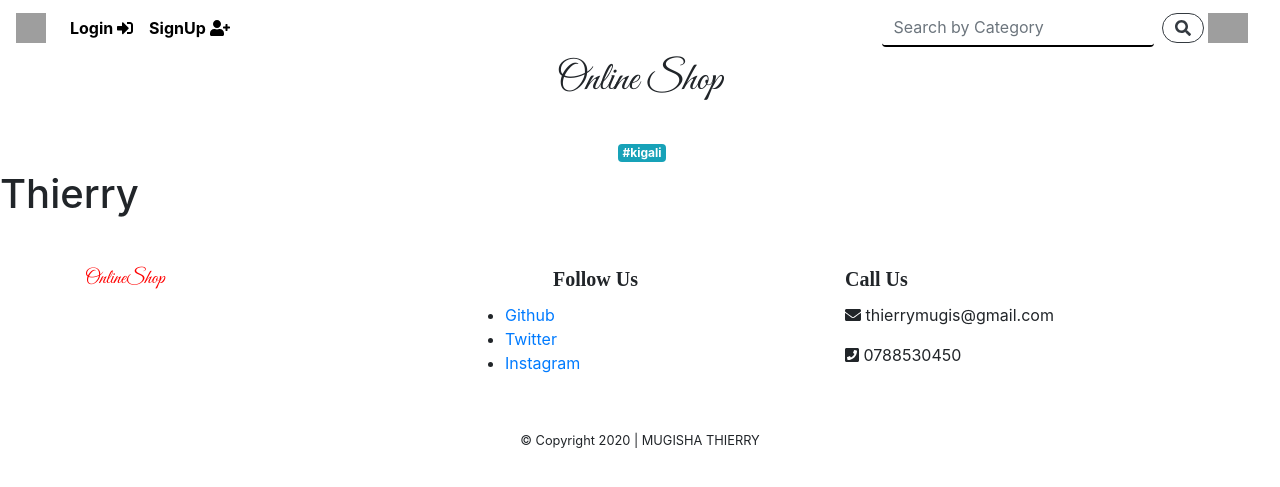
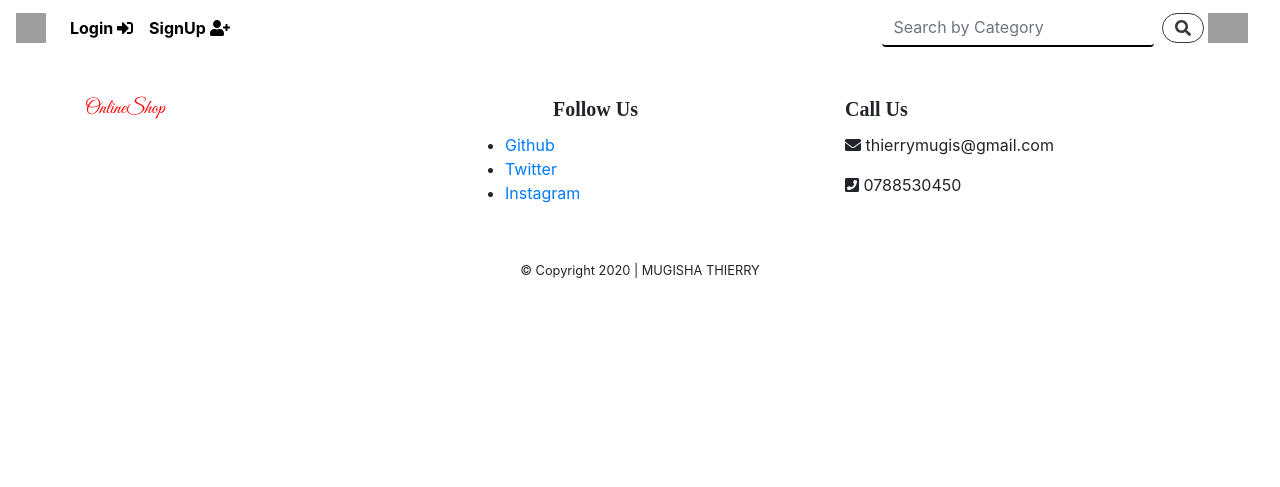
Before and after one commit to mugisha-thierry/online-shop, a Django app: page / in a window 1280 px wide. Shown: the top 487 px of the page. Run offline with Django 3.2, Linux system fonts and the light colour scheme; some libraries are stand-ins or nearby versions; grey boxes are pictures that could not be loaded.

Commit message:
Modified navbar

```diff
--- a/app/templates/navbar.html
+++ b/app/templates/navbar.html
@@ -1,4 +1,5 @@
-<nav class="navbar navbar-expand-lg navbar-dark bg-white">
+<nav class="navbar navbar-expand-lg navbar-dark bg-white fixed-top">
+
     <a class="navbar-brand" href="/">
         <img src="https://st.depositphotos.com/1062085/3876/v/950/depositphotos_38761039-stock-illustration-small-shop-on-the-street.jpg" width="30"
             height="30" class="d-inline-block align-top" alt=""></a>
@@ -6,6 +7,7 @@
         aria-controls="navbarSupportedContent" aria-expanded="false" aria-label="Toggle navigation">
         <span class="navbar-toggler-icon"></span>
     </button>
+
 
     <div class="collapse navbar-collapse" id="navbarSupportedContent">
         <ul class="navbar-nav mr-auto">
@@ -36,8 +38,3 @@
                 height="30" class="d-inline-block align-top" alt=""></a>
     </div>
 </nav>
-<h1 class="text-center" style="font-family: 'Great Vibes', cursive;">Online Shop</h1><br>
-<div class="text-center">
-
-    <a class="mr-1 badge badge-info" href="#" style="margin:8px">#kigali</a>
-</div>
```
